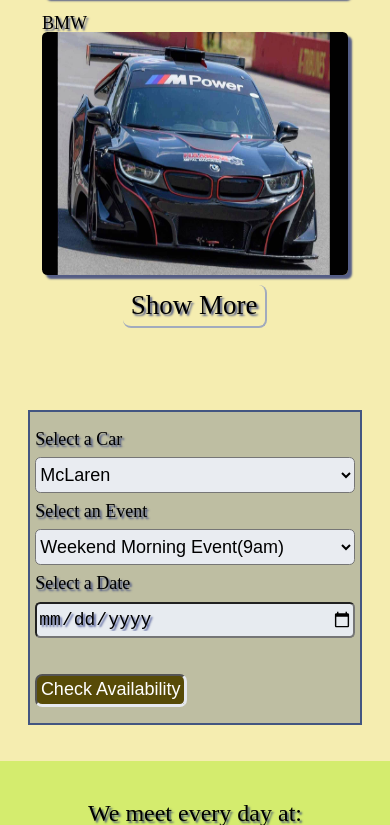
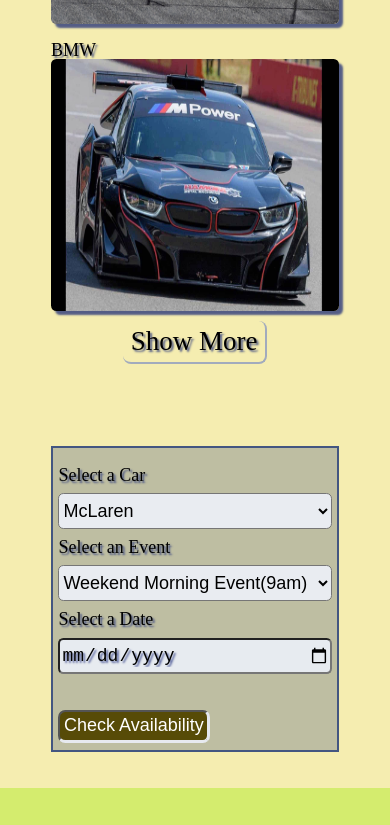
Before and after one commit to ruzannastubbs/Racers-Club, a website: page index.html in a window 390 px wide. Shown: the part 1406-2231 px from the top of the page. Drawn offline with Linux system fonts and the light colour scheme.

Commit message:
commit on 'master'

```diff
--- a/index.html
+++ b/index.html
@@ -68,7 +68,7 @@
     </div>
 
      <form id="our-cars-select-div">
-         <figcaption>Select a Car</figcaption>
+         <label for="cars">Select a Car</label>
          <select class="select-items" name="cars" id="cars">
              <option class="select-options" value="McLaren">McLaren</option>
              <option class="select-options" value="bmw">BMW</option>
@@ -79,7 +79,7 @@
              <option class="select-options" value="ferrari">Ferrari</option>
              <option class="select-options" value="toyota">Toyota</option>
          </select>
-         <figcaption>Select an Event</figcaption>
+         <label for="cars">Select an Event</label>
          <select class="select-items" name="cars" id="events">
             <option class="select-options" value="weekendMorningEvent">Weekend Morning Event(9am)</option>
             <option class="select-options" value="weekdayMorningEvent">Weekday Morning Event(9am)</option>
@@ -88,7 +88,7 @@
             <option class="select-options" value="weekendEveningEvent">Weekend Evening Event(6pm)</option>
             <option class="select-options" value="weekdayEveningEvent">Weekday Evening Event(6pm)</option>
         </select>
-        <figcaption>Select a Date</figcaption>
+        <label for="date">Select a Date</label>
         <input class="select-items select-options" type="date" name="event date" placeholder="Select Date" >
         <input type="submit" class="submit-btn" value="Check Availability">
     </form>
--- a/style.css
+++ b/style.css
@@ -178,8 +178,8 @@
     flex-wrap: wrap;
 }
 .car-images {
-    width: 20em;
-    height: 16em;
+    width: 23.5em;
+    height: 18em;
     margin-bottom: .8em;
     border-radius: .3em;
     box-shadow: 4px 4px 2px rgba(16, 31, 116, 0.7);
@@ -226,6 +226,7 @@
 
 /* check availability section */
 #our-cars-select-div {
+    width: 25em;
     height: 17em;
     line-height: 2;
     border: 2px solid rgba(16, 43, 116, 0.7);
@@ -234,6 +235,9 @@
     background-color: rgba(16, 39, 116, 0.24);
 }
 figcaption {
+    text-shadow: 2px 2px 2px rgba(16, 31, 116, 0.7);
+}
+label {
     text-shadow: 2px 2px 2px rgba(16, 31, 116, 0.7);
 }
 .select-items {
@@ -292,7 +296,6 @@
 }
 #location-map {
     border-radius: .5em;
-
 }
 
 /* footer logo section */
@@ -361,9 +364,6 @@
     #location {
         flex-direction: column;
     }
-
-}
-@media only screen and (max-width: 660px) {
     #banner-mission-heading {
         font-size: 2em;
     }
@@ -372,17 +372,22 @@
         justify-content: center;
         align-items: center;
     }
+    .car-images {
+        width: 22em;
+        height: 17.5em;
+    }
     #our-cars-div {
         margin: 0;
         padding: 0.5em 0;
     }
     #our-cars-select-div {
+        width: 22em;
         height: 17.5em;
         margin-bottom: 2em;
     }
     #location-map {
-        width: 450px;
-        height: 300px;
+        width: 22em;
+        height: 18em;
     }
     #location-heading {
         font-size: 1.5em;
@@ -393,17 +398,22 @@
         text-align: center;
     }
 }
+
 @media only screen and (max-width: 467px) {
     #mobile-race-track {
         display: none;
     }
-
     #location-map {
-        width: 250px;
-        height: 200px;
+        width: 17em;
+        height: 14em;
     }
     .car-images {
-        width: 17em;
-        height: 13.5em;
+        width: 16em;
+        height: 14em;
+    }
+    #our-cars-select-div {
+        width: 16em;
+        height: 17em;
+        margin-bottom: 2em;
     }
 }
```
